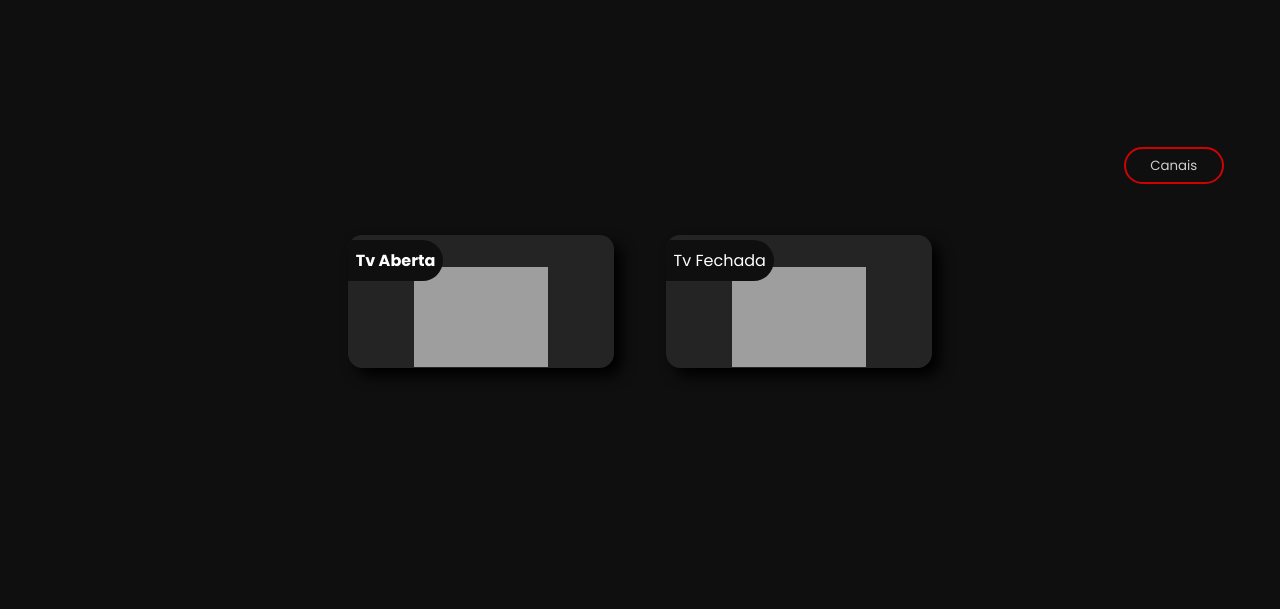
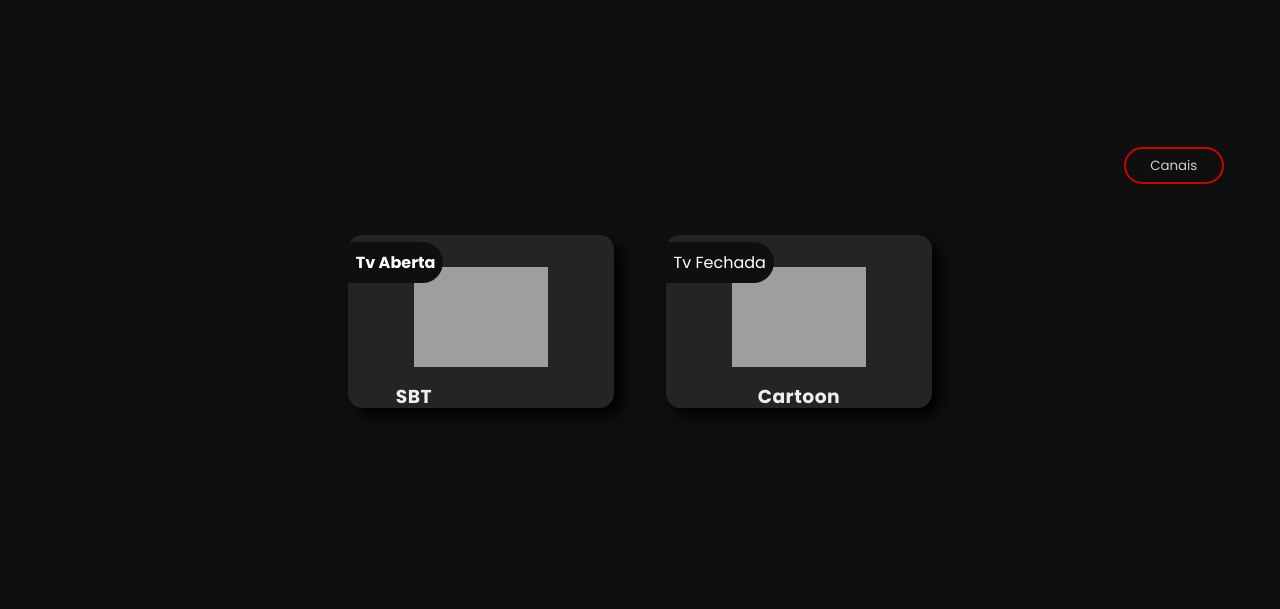
Before and after one commit to igcardoso/PlayFlix-Plus, a PHP site: page / in a window 1280 px wide. Shown: the part 1502-2111 px from the top of the page. Before the commit the page ends 1872 px from the top, so only its background shows below. Run offline with PHP 8.4, Linux system fonts and the light colour scheme; some libraries are stand-ins or nearby versions; grey boxes are pictures that could not be loaded.

Commit message:
update Index-style.css

```diff
--- a/Index-style.css
+++ b/Index-style.css
@@ -229,7 +229,7 @@
   margin-right: 2%;
   margin-bottom: 23%;
   width: 200pt;
-  height: 100pt;
+  height: 130pt;
   padding: 4vh;
   border-radius: 0.9em;
   box-shadow: 6pt 6pt 10pt black;
```
